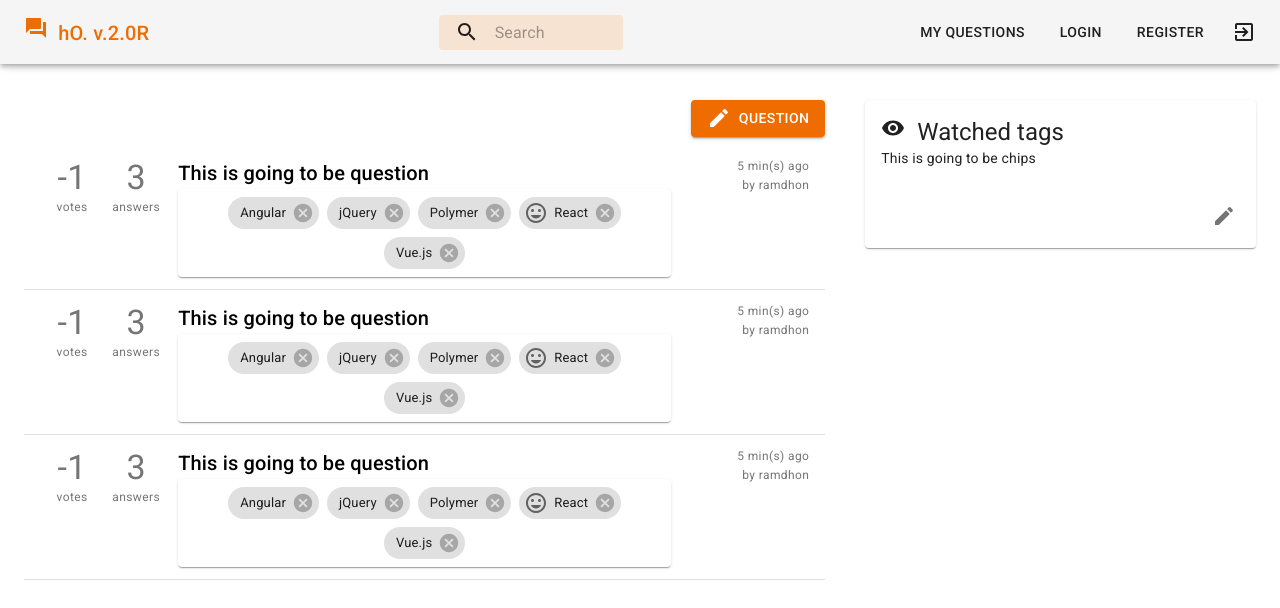
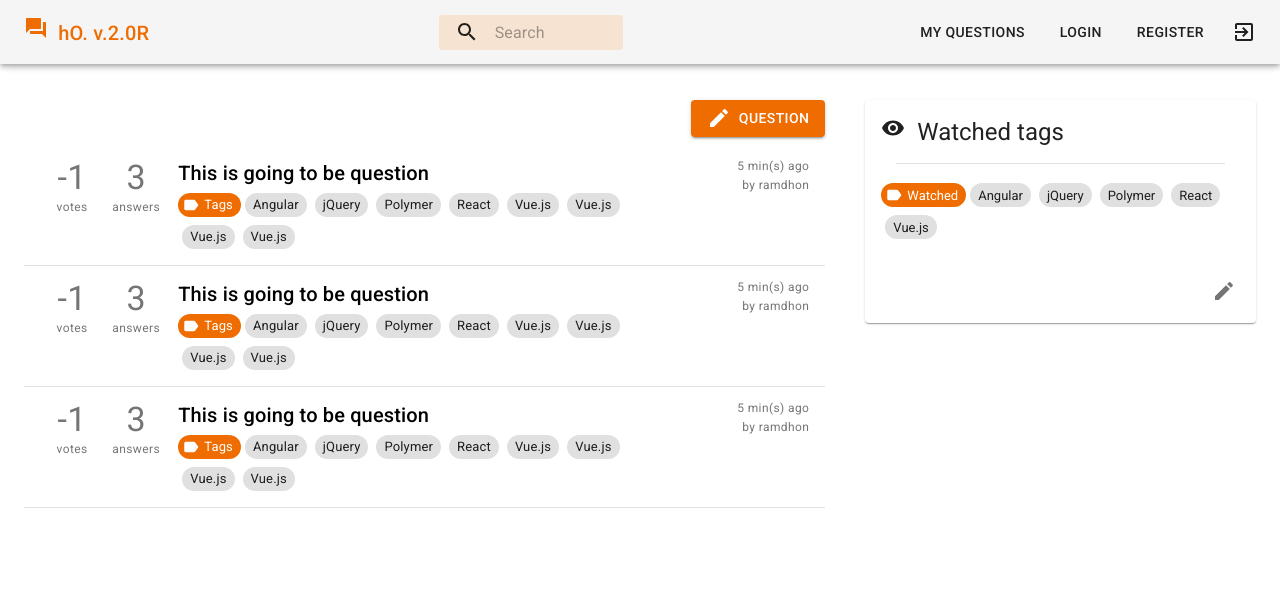
Before and after one commit to ramdhon/hacktivoverflow-react, a React (Create React App) app in the folder client-hackoverflow/: page / in a window 1280 px wide. Shown: the top 608 px of the page. Built offline with nearby package versions, Linux system fonts and the light colour scheme.

Commit message:
progress stil

```diff
--- a/client-hackoverflow/src/Root.js
+++ b/client-hackoverflow/src/Root.js
@@ -3,15 +3,12 @@ import { BrowserRouter as Router, Route, Switch } from 'react-router-dom'
 import { connect } from 'react-redux'
 
 import { Home, MyQuestions } from './views'
-
 import { NavBar, WatchedTags } from './components'
-
 import { createMuiTheme } from '@material-ui/core/styles';
 import { ThemeProvider } from '@material-ui/styles';
-import orange from '@material-ui/core/colors/orange';
-
-import Container from '@material-ui/core/Container';
-import Grid from '@material-ui/core/Grid';
+import { orange } from '@material-ui/core/colors';
+import { Container, Grid, Button } from '@material-ui/core';
+import{ Create as CreateIcon }from '@material-ui/icons';
 
 const theme = createMuiTheme({
   palette: {
@@ -34,6 +31,13 @@ class Root extends Component {
           <Container style={{ paddingTop: "100px" }} fixed>
             <Grid container>
               <Grid style={{ paddingRight: "20px" }} item xs={8}>
+                <Grid container justify="flex-end">
+                  <Button variant="contained" color="primary">
+                    <CreateIcon />
+                    &nbsp;
+                    QUESTION
+                  </Button>
+                </Grid>
                 <Switch>
                   <Route path="/" exact render={(props) => (<Home {...props} />)} />
                   <Route path="/user/questions" render={(props) => (<MyQuestions {...props} />)} />
--- a/client-hackoverflow/src/components/CounterDisplay.js
+++ b/client-hackoverflow/src/components/CounterDisplay.js
@@ -1,6 +1,6 @@
 import React from 'react';
-import Grid from '@material-ui/core/Grid'
-import Typography from '@material-ui/core/Typography'
+
+import { Grid, Typography } from '@material-ui/core'
 
 function CounterDisplay(props) {
   return (
--- a/client-hackoverflow/src/components/ItemQuestion.js
+++ b/client-hackoverflow/src/components/ItemQuestion.js
@@ -1,12 +1,20 @@
 import React from 'react';
-import ListItem from '@material-ui/core/ListItem';
-import ListItemText from '@material-ui/core/ListItemText';
-import Grid from '@material-ui/core/Grid';
-import Typography from '@material-ui/core/Typography';
 
+import { ListItem, ListItemText, Grid, Typography } from '@material-ui/core';
 import { CounterDisplay, ListTags } from './index'
 
 function ItemList() {
+  const [chipData] = React.useState([
+    { key: 0, label: 'Angular' },
+    { key: 1, label: 'jQuery' },
+    { key: 2, label: 'Polymer' },
+    { key: 3, label: 'React' },
+    { key: 4, label: 'Vue.js' },
+    { key: 5, label: 'Vue.js' },
+    { key: 6, label: 'Vue.js' },
+    { key: 7, label: 'Vue.js' },
+  ]);
+
   return (
     <ListItem button divider>
       <ListItemText primary={
@@ -19,7 +27,7 @@ function ItemList() {
             <Typography variant="h6" component="p">
               This is going to be question
             </Typography>
-            <ListTags />
+            <ListTags title="Tags" tags={chipData} />
           </Grid>
           <Grid item xs={2}>
             <Grid container justify="flex-end">
--- a/client-hackoverflow/src/components/ListQuestion.js
+++ b/client-hackoverflow/src/components/ListQuestion.js
@@ -1,7 +1,7 @@
 import React from 'react';
+
 import { makeStyles } from '@material-ui/core/styles';
-import List from '@material-ui/core/List';
-
+import { List } from '@material-ui/core';
 import { ItemQuestion } from './index';
 
 const useStyles = makeStyles(theme => ({
--- a/client-hackoverflow/src/components/ListTags.js
+++ b/client-hackoverflow/src/components/ListTags.js
@@ -1,8 +1,9 @@
 import React from 'react';
+
 import { makeStyles } from '@material-ui/core/styles';
-import Chip from '@material-ui/core/Chip';
-import Paper from '@material-ui/core/Paper';
-import TagFacesIcon from '@material-ui/icons/TagFaces';
+import { Chip } from '@material-ui/core';
+import { Label as TagIcon } from '@material-ui/icons';
+import { withRouter } from 'react-router-dom'
 
 const useStyles = makeStyles(theme => ({
   root: {
@@ -16,48 +17,33 @@ const useStyles = makeStyles(theme => ({
   },
 }));
 
-function ChipsArray() {
+function ChipsArray(props) {
   const classes = useStyles();
-  const [chipData, setChipData] = React.useState([
-    { key: 0, label: 'Angular' },
-    { key: 1, label: 'jQuery' },
-    { key: 2, label: 'Polymer' },
-    { key: 3, label: 'React' },
-    { key: 4, label: 'Vue.js' },
-  ]);
+  const { title, tags } = props;
 
-  const handleDelete = data => () => {
-    if (data.label === 'React') {
-      alert('Why would you want to delete React?! :)');
-      return;
-    }
-
-    const chipToDelete = chipData.indexOf(data);
-    chipData.splice(chipToDelete, 1);
-    setChipData(chipData);
-  };
-
-  return (
-    <Paper className={classes.root}>
-      {chipData.map(data => {
-        let icon;
-
-        if (data.label === 'React') {
-          icon = <TagFacesIcon />;
+  const test = (key) => () => {
+    props.history.push(`?search=${key}`)
   }
 
   return (
+    <React.Fragment>
+      <Chip size="small" label={title} icon={<TagIcon />} color="primary" />
+      {
+        tags.map(data =>
+        (
             <Chip
+              size="small"
               key={data.key}
-            icon={icon}
               label={data.label}
-            onDelete={handleDelete(data)}
               className={classes.chip}
+              clickable
+              onClick={test(data.label)}
             />
-        );
-      })}
-    </Paper>
+          )
+        )
+      }
+    </React.Fragment>
   );
 }
 
-export default ChipsArray;
+export default withRouter(ChipsArray);
--- a/client-hackoverflow/src/components/NavBar.js
+++ b/client-hackoverflow/src/components/NavBar.js
@@ -1,17 +1,14 @@
 import React from 'react';
-import AppBar from '@material-ui/core/AppBar';
-import Toolbar from '@material-ui/core/Toolbar';
-import IconButton from '@material-ui/core/IconButton';
-import Typography from '@material-ui/core/Typography';
-import InputBase from '@material-ui/core/InputBase';
+import { Link } from 'react-router-dom'
+
+import { AppBar, Toolbar, IconButton, Typography, InputBase, Button } from '@material-ui/core';
 // import { fade } from '@material-ui/core/styles/colorManipulator';
 import { makeStyles } from '@material-ui/core/styles';
-import QAIcon from '@material-ui/icons/QuestionAnswer';
-import LogoutIcon from '@material-ui/icons/ExitToApp';
-import SearchIcon from '@material-ui/icons/Search';
-import Button from '@material-ui/core/Button';
-
-import { Link } from 'react-router-dom'
+import {
+  QuestionAnswer as QAIcon,
+  ExitToApp as LogoutIcon,
+  Search as SearchIcon
+} from '@material-ui/icons';
 
 const useStyles = makeStyles(theme => ({
   root: {
--- a/client-hackoverflow/src/components/WatchedTags.js
+++ b/client-hackoverflow/src/components/WatchedTags.js
@@ -1,14 +1,12 @@
 import React from 'react';
+
 import { makeStyles } from '@material-ui/core/styles';
-import Card from '@material-ui/core/Card';
-import CardActions from '@material-ui/core/CardActions';
-import CardContent from '@material-ui/core/CardContent';
-import Typography from '@material-ui/core/Typography';
-import Grid from '@material-ui/core/Grid';
-import IconButton from '@material-ui/core/IconButton';
-
-import WatchedIcon from '@material-ui/icons/Visibility';
-import UpdateIcon from '@material-ui/icons/Create';
+import { Card, CardActions, CardContent, Typography, Grid, IconButton, Divider } from '@material-ui/core';
+import {
+  Visibility as WatchedIcon,
+  Create as UpdateIcon
+} from '@material-ui/icons';
+import { ListTags } from './index'
 
 const useStyles = makeStyles({
   card: {
@@ -18,6 +16,13 @@ const useStyles = makeStyles({
 
 export default function SimpleCard() {
   const classes = useStyles();
+  const [chipData] = React.useState([
+    { key: 0, label: 'Angular' },
+    { key: 1, label: 'jQuery' },
+    { key: 2, label: 'Polymer' },
+    { key: 3, label: 'React' },
+    { key: 4, label: 'Vue.js' },
+  ]);
 
   return (
     <Card className={classes.card}>
@@ -27,9 +32,8 @@ export default function SimpleCard() {
           &nbsp;
           Watched tags
         </Typography>
-        <Typography variant="body2" component="p">
-          This is going to be chips
-        </Typography>
+        <Divider style={{ margin: "15px" }} />
+        <ListTags title="Watched" tags={chipData} />
       </CardContent>
       <CardActions>
         <Grid container justify="flex-end">
--- a/client-hackoverflow/src/views/Home.js
+++ b/client-hackoverflow/src/views/Home.js
@@ -1,26 +1,13 @@
 import React, { Component } from 'react'
 
-import Button from '@material-ui/core/Button';
-import Grid from '@material-ui/core/Grid';
-
-import CreateIcon from '@material-ui/icons/Create';
-
+import { Grid } from '@material-ui/core';
 import { ListQuestion } from '../components'
 
 export default class Home extends Component {
   render() {
     return (
       <Grid container>
-        <Grid container justify="flex-end">
-          <Button variant="contained" color="primary">
-            <CreateIcon />
-            &nbsp;
-            QUESTION
-          </Button>
-        </Grid>
-        <Grid container>
-          <ListQuestion />
-        </Grid>
+        <ListQuestion />
       </Grid>
     )
   }
```
Lines whose indentation alone changed are shown as unchanged.
